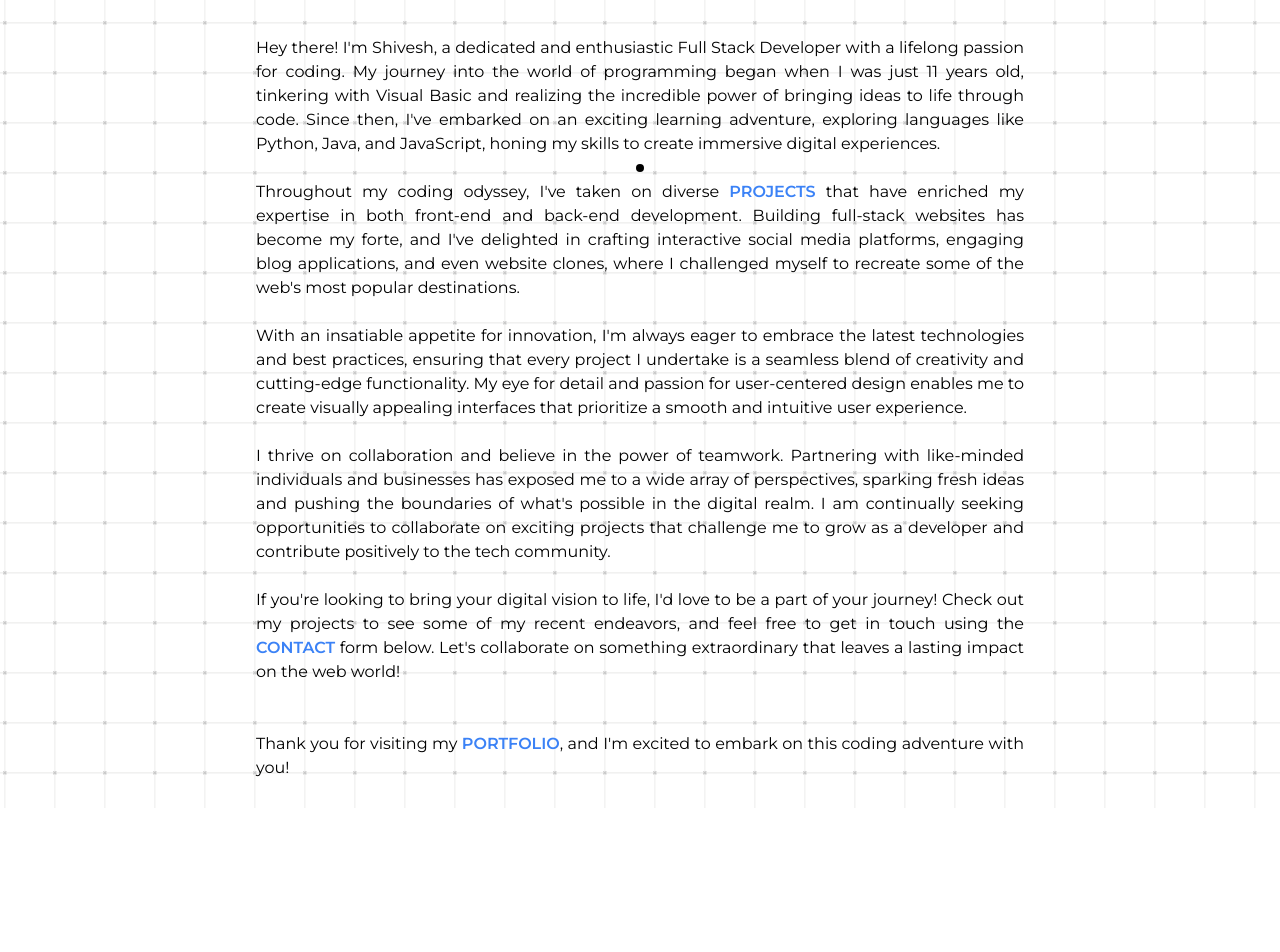
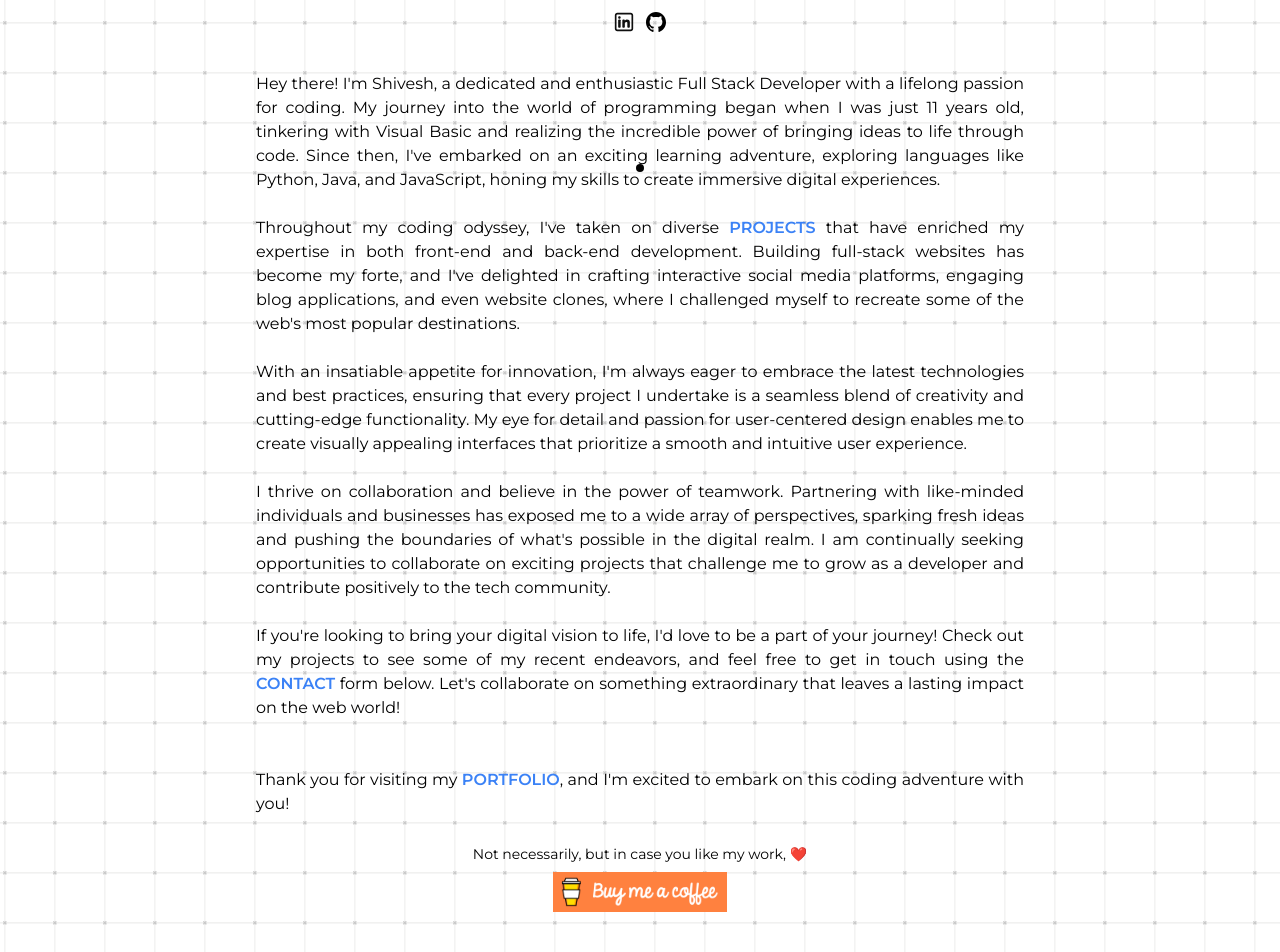
Before and after one commit to TheShiveshNetwork/next_portfolio, a Next.js app: page /about in a window 1280 px wide. Shown: the part 232-1184 px from the top of the page. Before the commit the page ends 1040 px from the top, so only its background shows below. Built offline with nearby package versions, Linux system fonts and the light colour scheme; a web font is replaced by a local one.

Commit message:
added bmac link

```diff
--- a/app/(root)/about/page.tsx
+++ b/app/(root)/about/page.tsx
@@ -1,4 +1,6 @@
+import SocialLinks from "@/components/shared/SocialLinks"
 import Link from "next/link"
+import Image from "next/image"
 
 const Page = () => {
     return (
@@ -6,32 +8,39 @@ const Page = () => {
             <h1 className="text-4xl">About</h1>
             <h1 className="text-3xl font-semibold">Shivesh Tiwari</h1>
 
+            <SocialLinks className="mt-4" />
+
             <div className="mt-10 mb-7 text-justify">
                 <p>
                     Hey there! I'm Shivesh, a dedicated and enthusiastic Full Stack Developer with a lifelong passion for coding. My journey into the world of programming began when I was just 11 years old, tinkering with Visual Basic and realizing the incredible power of bringing ideas to life through code. Since then, I've embarked on an exciting learning adventure, exploring languages like Python, Java, and JavaScript, honing my skills to create immersive digital experiences.
                 </p>
-                <br/>
+                <br />
                 <p>
                     Throughout my coding odyssey, I've taken on diverse <Link href={'/projects'} className='text-blue-500 uppercase font-semibold'> projects</Link> that have enriched my expertise in both front-end and back-end development. Building full-stack websites has become my forte, and I've delighted in crafting interactive social media platforms, engaging blog applications, and even website clones, where I challenged myself to recreate some of the web's most popular destinations.
                 </p>
-                <br/>
+                <br />
                 <p>
                     With an insatiable appetite for innovation, I'm always eager to embrace the latest technologies and best practices, ensuring that every project I undertake is a seamless blend of creativity and cutting-edge functionality. My eye for detail and passion for user-centered design enables me to create visually appealing interfaces that prioritize a smooth and intuitive user experience.
                 </p>
-                <br/>
+                <br />
                 <p>
                     I thrive on collaboration and believe in the power of teamwork. Partnering with like-minded individuals and businesses has exposed me to a wide array of perspectives, sparking fresh ideas and pushing the boundaries of what's possible in the digital realm. I am continually seeking opportunities to collaborate on exciting projects that challenge me to grow as a developer and contribute positively to the tech community.
                 </p>
-                <br/>
+                <br />
                 <p>
                     If you're looking to bring your digital vision to life, I'd love to be a part of your journey! Check out my projects to see some of my recent endeavors, and feel free to get in touch using the <Link href={'/contact'} className='text-blue-500 uppercase font-semibold'> contact</Link> form below. Let's collaborate on something extraordinary that leaves a lasting impact on the web world!
                 </p>
-                <br/>
-                <br/>
+                <br />
+                <br />
                 <p>
                     Thank you for visiting my <Link href={'/'} className='text-blue-500 uppercase font-semibold'> portfolio</Link>, and I'm excited to embark on this coding adventure with you!
                 </p>
             </div>
+
+            <p className="text-sm mb-2">Not necessarily, but in case you like my work, ❤️</p>
+            <Link href="https://www.buymeacoffee.com/mrdevknown404" target="_blank" className="mb-10">
+                <Image src={"/assets/buy-me-a-coffee.png"} alt="buy me a coffee" height={41} width={174} />
+            </Link>
         </div>
     )
 }
--- a/app/(root)/page.tsx
+++ b/app/(root)/page.tsx
@@ -101,10 +101,16 @@ export default function Home() {
         <Link
           href={githubCodeUrl}
           target='_blank'
-          className='px-4 py-2 mb-20 bg-violet-950 text-white rounded-lg hover:animate-bounce'
+          className='px-4 py-2 bg-violet-950 text-white rounded-lg hover:animate-bounce'
         >
           View Code
         </Link>
+
+        <p className="text-sm my-2">OR</p>
+
+            <Link href="https://www.buymeacoffee.com/mrdevknown404" target="_blank" className="mb-20">
+                <Image src={"/assets/buy-me-a-coffee.png"} alt="buy me a coffee" height={41} width={174} />
+            </Link>
       </section>
 
       <section className='px-10 pb-10 flex flex-col items-center lg:px-64'>
```
Also changed, not shown: public/assets/buy-me-a-coffee.png (added).
